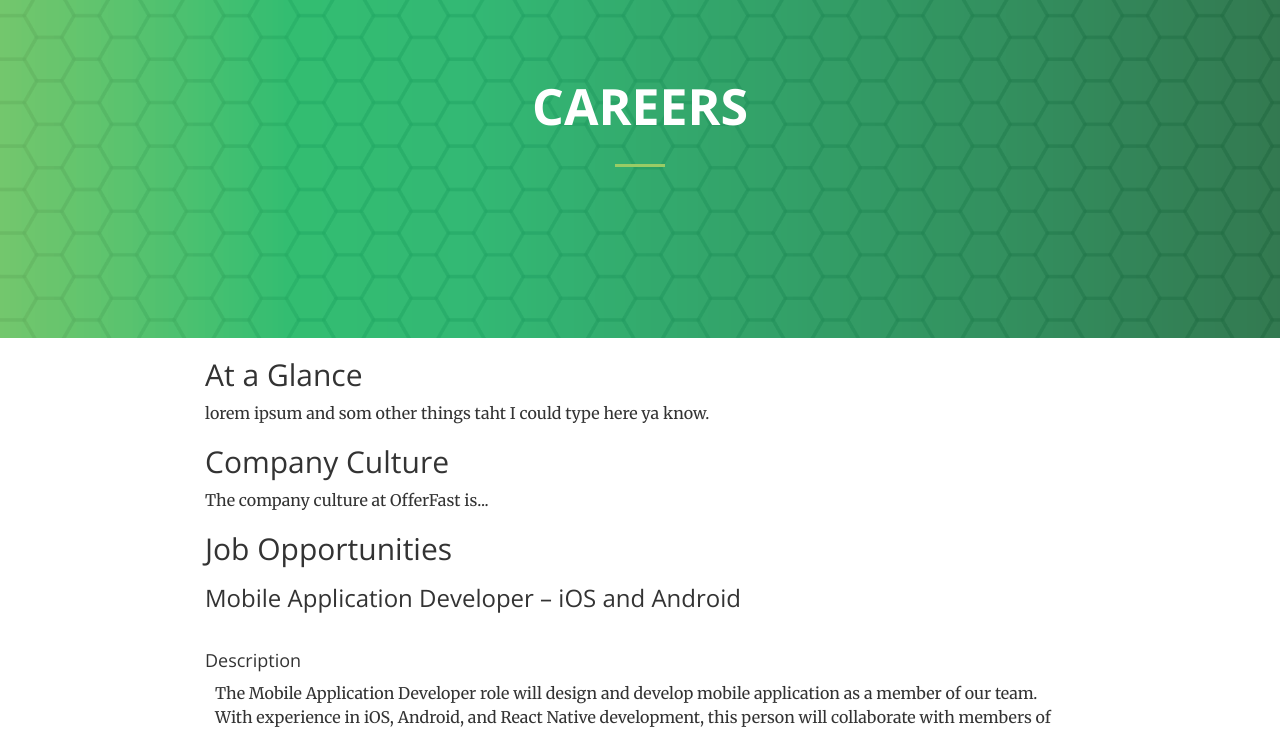
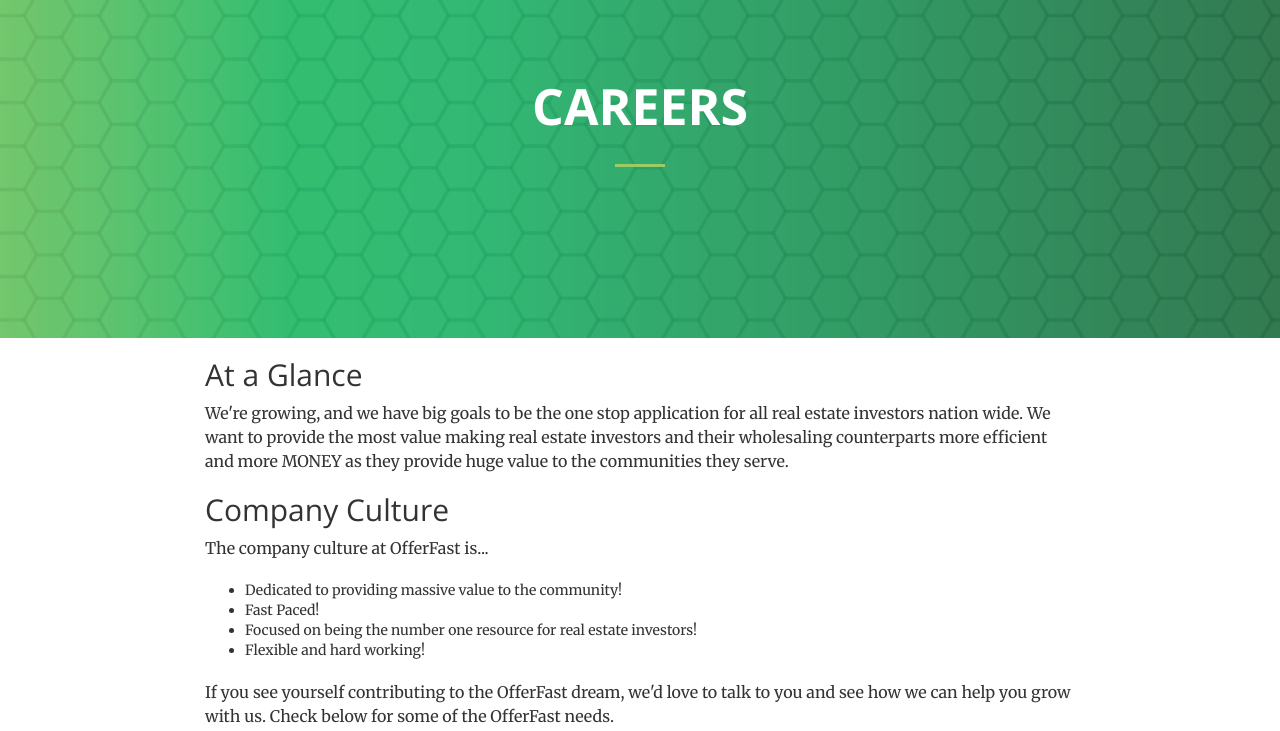
Before and after one commit to acr14/of, a website: page careers.html in a window 1280 px wide. Shown: the part 62-793 px from the top of the page. Drawn offline with nearby package versions, Linux system fonts and the light colour scheme.

Commit message:
Please enter the commit message for your changes. Lines starting

```diff
--- a/careers.html
+++ b/careers.html
@@ -95,7 +95,7 @@
           At a Glance
         </h2>
         <p>
-          lorem ipsum and som other things taht I could type here ya know.
+          We're growing, and we have big goals to be the one stop application for all real estate investors nation wide. We want to provide the most value making real estate investors and their wholesaling counterparts more efficient and more MONEY as they provide huge value to the communities they serve.
         </p>
 
         <h2>
@@ -104,6 +104,23 @@
 
         <p>
           The company culture at OfferFast is...
+            <ul>
+              <li>
+                Dedicated to providing massive value to the community!
+              </li>
+              <li>
+                Fast Paced!
+              </li>
+              <li>
+                Focused on being the number one resource for real estate investors!
+              </li>
+              <li>
+                Flexible and hard working!
+              </li>
+            </ul>
+        </p>
+        <p>
+          If you see yourself contributing to the OfferFast dream, we'd love to talk to you and see how we can help you grow with us. Check below for some of the OfferFast needs.
         </p>
 
         <h2>
```
Also changed, not shown: index.html (+6 -6 lines).
